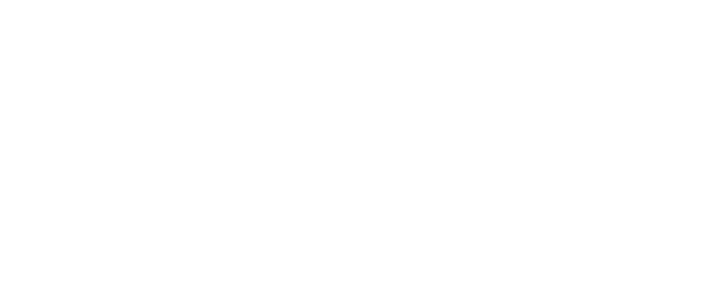
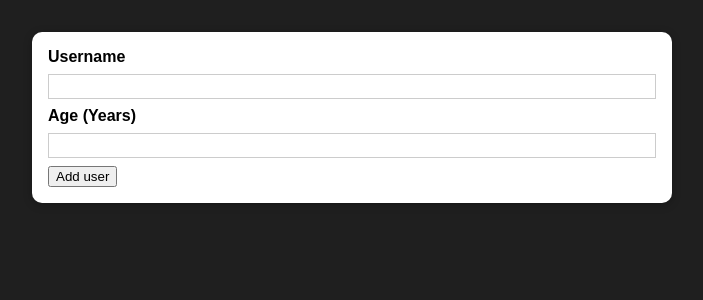
Before and after one commit to Cruelkid/usersApp, a React (Create React App) app: page / in a window 1280 px wide. Shown: the top 300 px of the page, without its empty margins (288-991 px from the left). Built offline with nearby package versions, Linux system fonts and the light colour scheme.

Commit message:
refactored folder structure, added card component, applied css modules

```diff
--- a/src/App.js
+++ b/src/App.js
@@ -1,10 +1,10 @@
 import React from 'react';
-
+import AddUser from './components/Users/AddUser';
 
 function App() {
   return (
     <div>
-
+        <AddUser />
     </div>
   );
 }
--- /dev/null
+++ b/src/components/UI/Card.js
@@ -0,0 +1,8 @@
+import React from 'react';
+import styles from './Card.module.css';
+
+const Card = props => {
+    return <div className={`${styles.card} ${props.className}`}>{props.children}</div>;
+};
+
+export default Card;
--- /dev/null
+++ b/src/components/UI/Card.module.css
@@ -0,0 +1,5 @@
+.card {
+    background: white;
+    box-shadow: 0px 2px 8px rgba(0, 0, 0, 0.26);
+    border-radius: 10px;
+}
--- a/src/components/Users/AddUser.js
+++ b/src/components/Users/AddUser.js
@@ -1,18 +1,22 @@
 import React from "react";
+import Card from "../UI/Card";
+import styles from './AddUser.module.css';
 
 const AddUser = (props) => {
-    const AddUserHandler = e => {
+    const AddUserHandler = (e) => {
         e.preventDefault();
-    }
+    };
 
     return (
-        <form onSubmit={AddUserHandler}>
-            <label htmlFor="username">Add user</label>
-            <input id="username" type="text"></input>
-            <label htmlFor="age">Age (Years)</label>
-            <input id="age" type="number"></input>
-            <button type='submit'>Add user</button>
-        </form>
+        <Card className={styles.input}>
+            <form onSubmit={AddUserHandler}>
+                <label htmlFor="username">Username</label>
+                <input id="username" type="text"></input>
+                <label htmlFor="age">Age (Years)</label>
+                <input id="age" type="number"></input>
+                <button type="submit">Add user</button>
+            </form>
+        </Card>
     );
 };
 
--- /dev/null
+++ b/src/components/Users/AddUser.module.css
@@ -0,0 +1,26 @@
+.input {
+    margin: 2rem auto;
+    padding: 1rem;
+    width: 90%;
+    max-width: 40rem;
+}
+
+.input label {
+    display: block;
+    font-weight: bold;
+    margin-bottom: 0.5rem;
+}
+
+.input input {
+    font: inherit;
+    display: block;
+    width: 100%;
+    border: 1px solid #ccc;
+    padding: 0.15rem;
+    margin-bottom: 0.5rem;
+}
+
+.input input:focus {
+    outline: none;
+    border-color: #4f005f;
+}
--- a/src/index.css
+++ b/src/index.css
@@ -4,6 +4,7 @@
 
 html {
   font-family: sans-serif;
+  background: #1f1f1f;
 }
 
 body {
```
